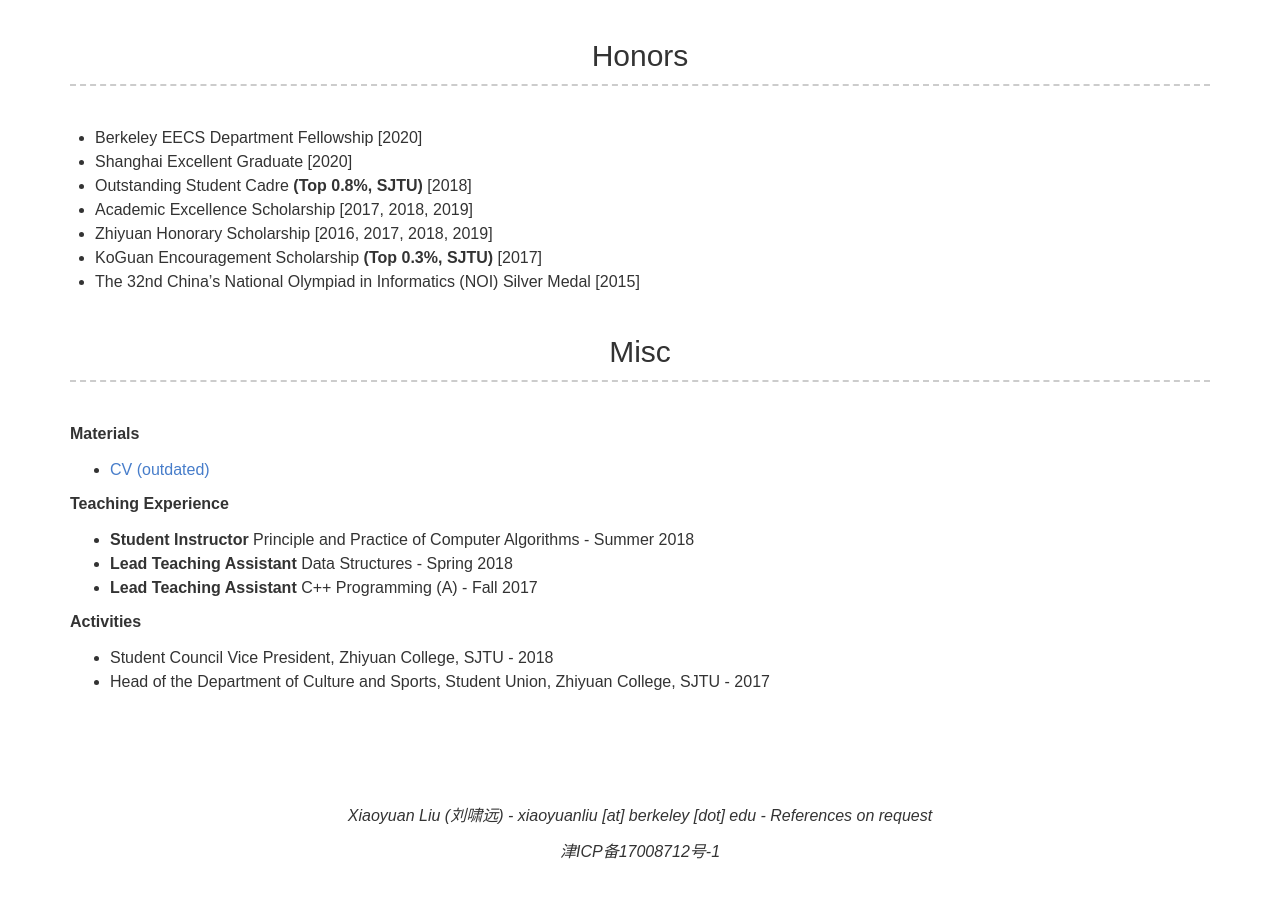
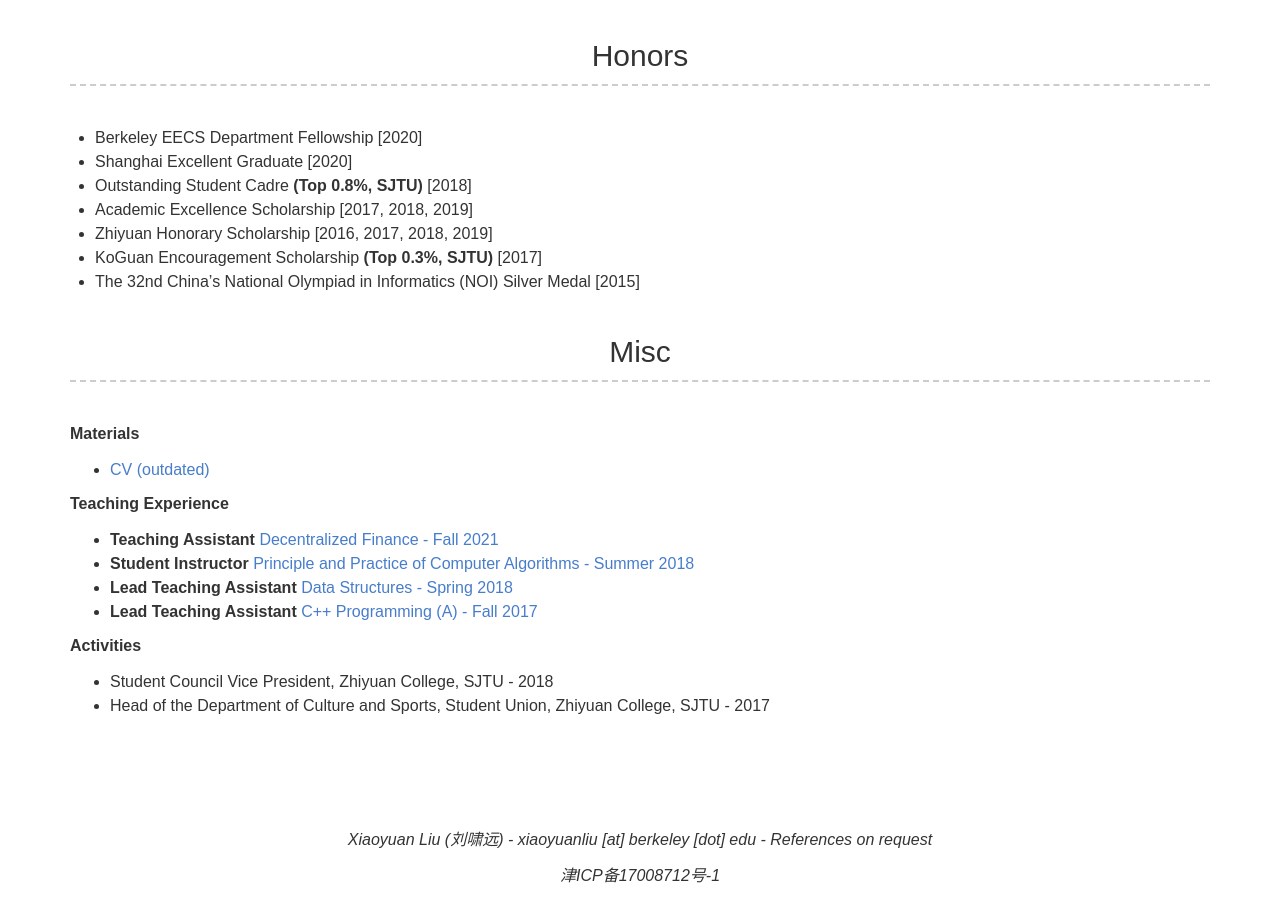
Before and after one commit to sproogen/modern-resume-theme, a Jekyll site: the page built from index.md, in a window 1280 px wide and 900 px high, scrolled down 1620 px. Built offline with Jekyll 4.4.1, drawn with Linux system fonts in a browser that asks for light colours; nearby versions of some CDN libraries; some web fonts are replaced; before the commit the page ends 2496 px from its top, so only the background shows below that.

Commit message:
Update _config.yml

```diff
--- a/_config.yml
+++ b/_config.yml
@@ -59,9 +59,10 @@ more_content: | # this will include new lines to allow paragraphs
   - [CV (outdated)](https://littleround.cn/static/personal/cv_xiaoyuanliu_SJTU_2019_12.pdf)
 
   **Teaching Experience**
-  - **Student Instructor** Principle and Practice of Computer Algorithms - Summer 2018
-  - **Lead Teaching Assistant** Data Structures - Spring 2018
-  - **Lead Teaching Assistant** C++ Programming (A) - Fall 2017
+  - **Teaching Assistant** [Decentralized Finance - Fall 2021](https://berkeley-defi.github.io/f21)
+  - **Student Instructor** [Principle and Practice of Computer Algorithms - Summer 2018](https://acm.sjtu.edu.cn/wiki/PPCA_2018)
+  - **Lead Teaching Assistant** [Data Structures - Spring 2018](https://acm.sjtu.edu.cn/wiki/Data_Structures_2018)
+  - **Lead Teaching Assistant** [C++ Programming (A) - Fall 2017](https://acm.sjtu.edu.cn/wiki/Programming_2017)
 
   **Activities**
   - Student Council Vice President, Zhiyuan College, SJTU - 2018
```
